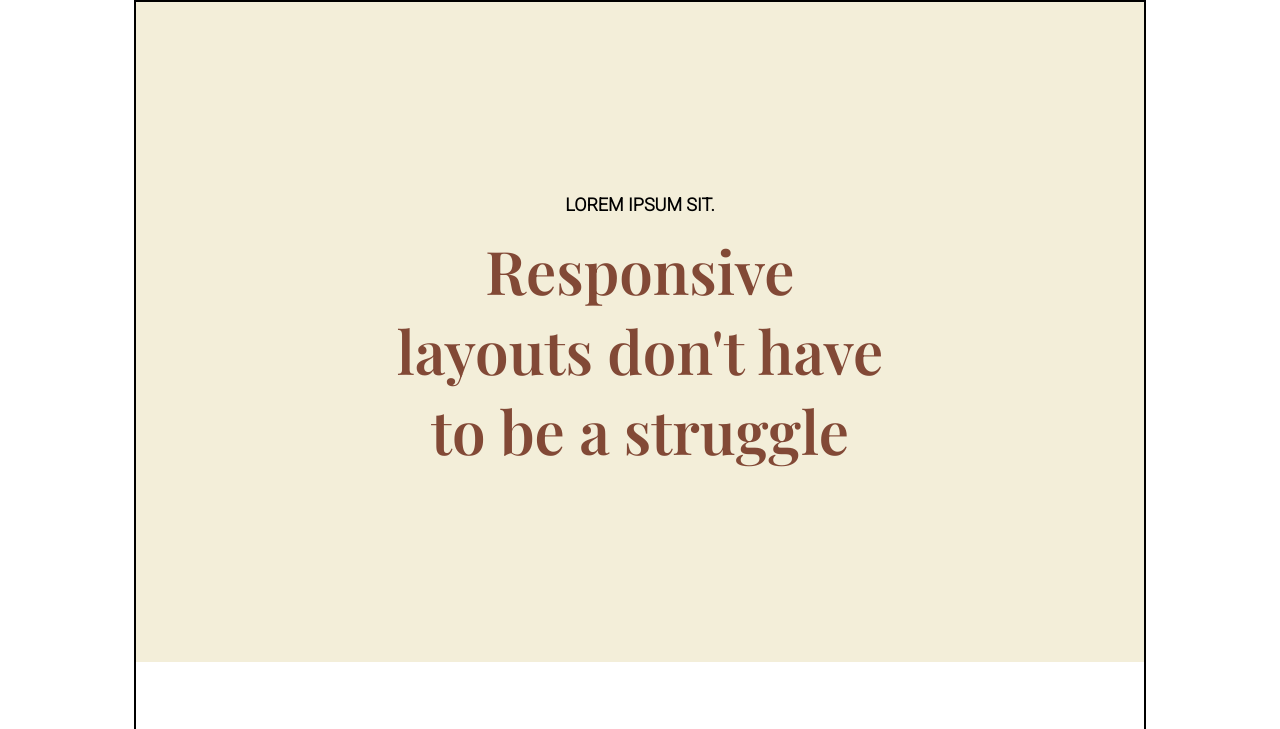
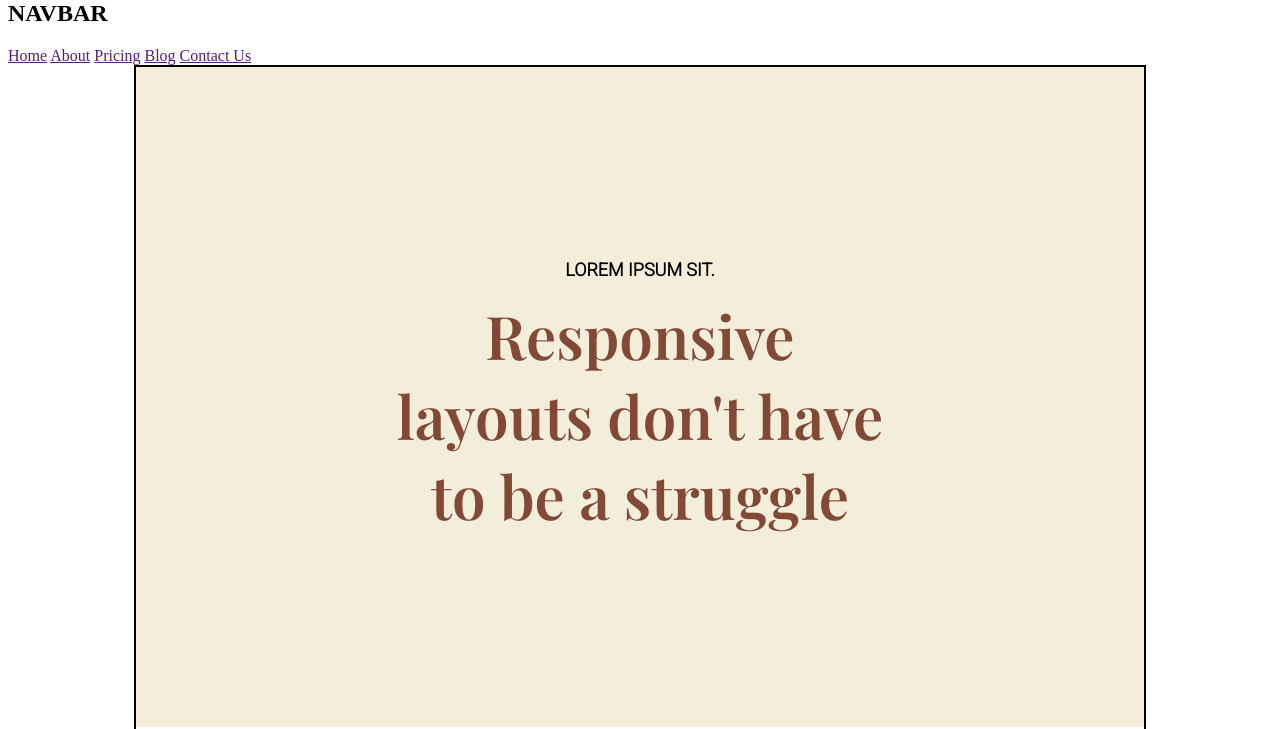
Before and after one commit to jsixx777/responsiveSurvey, a plain HTML site: page index.html in a window 1280 px wide. Shown: the top 729 px of the page. Drawn offline with nearby package versions, Linux system fonts and the light colour scheme.

Commit message:
adding nav, bare-bones html setup

```diff
--- a/index.html
+++ b/index.html
@@ -10,6 +10,20 @@
 </head>
 
 <body>
+    <header class="header">
+        <nav class="nav">
+            <div class="nav-title">
+                <h2>NAVBAR</h2>
+            </div>
+            <div class="nav-navigations">
+                <a href="">Home</a>
+                <a href="">About</a>
+                <a href="">Pricing</a>
+                <a href="">Blog</a>
+                <a href="">Contact Us</a>
+            </div>
+        </nav>
+    </header>
 
     <main class="container">
         <section class="section-one">
@@ -49,14 +63,16 @@
                     voluptatem dolor repudiandae dolore voluptates suscipit!</p>
             </div>
             <div class="section-three-image">
-                <img src="https://images.unsplash.com/photo-1491555103944-7c647fd857e6?ixid=MnwxMjA3fDB8MHxzZWFyY2h8M3x8bWFuJTIwb24lMjBtb3VudGFpbnxlbnwwfHwwfHw%3D&ixlib=rb-1.2.1&auto=format&fit=crop&w=800&q=60" alt="man on mountain" class="the-image">
+                <img src="https://images.unsplash.com/photo-1491555103944-7c647fd857e6?ixid=MnwxMjA3fDB8MHxzZWFyY2h8M3x8bWFuJTIwb24lMjBtb3VudGFpbnxlbnwwfHwwfHw%3D&ixlib=rb-1.2.1&auto=format&fit=crop&w=800&q=60"
+                    alt="man on mountain" class="the-image">
 
             </div>
         </section>
 
         <section class="section-four">
             <div class="section-four-image">
-                <img src="https://images.unsplash.com/photo-1556223464-f92e99fdf5ae?ixid=MnwxMjA3fDB8MHxzZWFyY2h8Nnx8bW91dGFpbiUyMGFuZCUyMHN1bnxlbnwwfHwwfHw%3D&ixlib=rb-1.2.1&auto=format&fit=crop&w=800&q=60" alt="mountain-in-sun" class="the-second-image">
+                <img src="https://images.unsplash.com/photo-1556223464-f92e99fdf5ae?ixid=MnwxMjA3fDB8MHxzZWFyY2h8Nnx8bW91dGFpbiUyMGFuZCUyMHN1bnxlbnwwfHwwfHw%3D&ixlib=rb-1.2.1&auto=format&fit=crop&w=800&q=60"
+                    alt="mountain-in-sun" class="the-second-image">
             </div>
             <div class="section-four-body">
                 <h2>Created With Care</h2>
```
